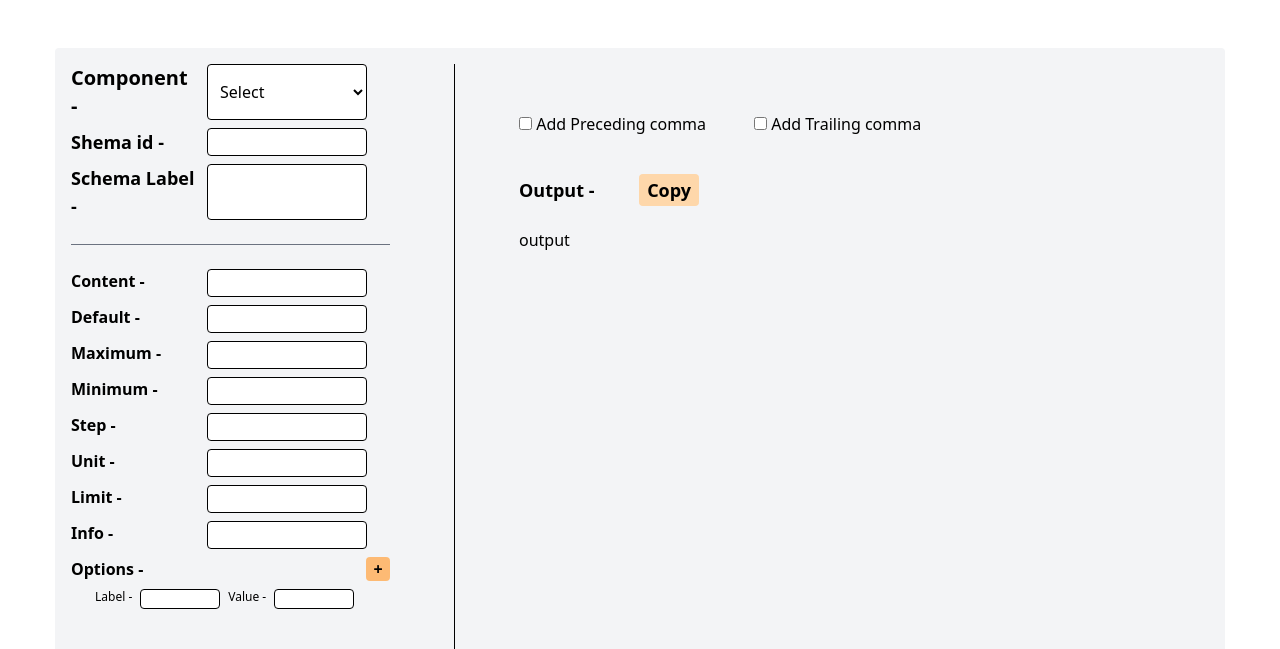
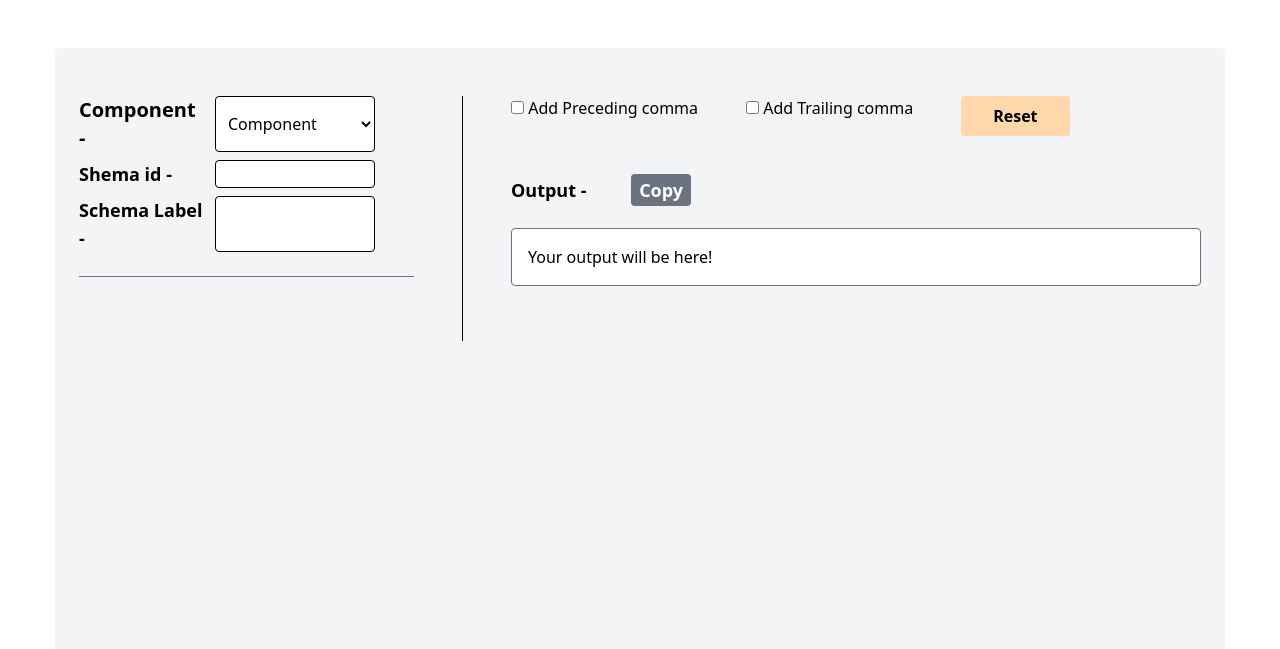
Before and after one commit to mavemohiuddin/Shopify-schema-generator, a plain HTML site: page index.html in a window 1280 px wide. Drawn offline with nearby package versions, Linux system fonts and the light colour scheme.

Commit message:
V1.1.0 - Added reset function and general improvement

```diff
--- a/index.html
+++ b/index.html
@@ -21,18 +21,18 @@
         }
     </script>
 
-    <title>Schema - Develoepr</title>
+    <title>Shopify Schema Dev</title>
 </head>
 
-<body>
-    <div class="max-w-[1170px] mx-auto px-4 my-12 py-4 bg-gray-100 rounded">
-        <div class="flex gap-16">
-            <div class="form border-r pb-10 pr-16 border-black w-96">
+<body class="h-screen py-12">
+    <div class="max-w-[1170px] w-full mx-auto px-6 py-12 bg-gray-100 rounded h-full">
+        <div class="flex gap-12">
+            <div class="form border-r pb-10 pr-12 border-black w-96">
                 <div class="flex flex-col gap-2 justify-evenly flex-1 pb-6 mb-6 border-b border-gray-500">
                     <div class="flex gap-2">
                         <p class="text-xl w-32 font-semibold">Component -</p>
                         <select name="component" class="border border-black rounded px-2 py-px bg-white w-40">
-                            <option value="null"> Select </option>
+                            <option value="null"> Component </option>
                             <option value="header"> Header </option>
                             <option value="paragraph"> Paragraph </option>
                             <option value="null"> -------- </option>
@@ -99,7 +99,7 @@
                         <p class="text-base w-32 font-semibold"> Info -</p>
                         <input type="text" name="info" id="info" class="border border-black rounded bg-white px-2 py-px w-40">
                     </div>
-                    <div class="">
+                    <div class="mt-2">
                         <p class="text-base w-32 font-semibold flex items-center justify-between w-full">Options -
                             <span class="adder font-bold bg-orange-300 h-6 w-6 rounded cursor-pointer inline-block flex justify-center">+</span>
                         </p>
@@ -107,7 +107,7 @@
                     </div>
                 </div>
             </div>
-            <div class="mt-12 flex-1">
+            <div class=" flex-1">
                 <div class="flex gap-12 mb-10">
                     <label for="preceding_comman">
                         <input id="preceding_comman" name="preceding_comman" type="checkbox"/>
@@ -117,9 +117,10 @@
                         <input id="trailing_comman" name="trailing_comman" type="checkbox" />
                         Add Trailing comma
                     </label>
+                    <button class="reset px-8 py-2 bg-orange-200 font-semibold rounded cursor-pointer">Reset</button>
                 </div>
-                <p class="text-lg font-semibold">Output - <span class="copy px-2 py-1 bg-orange-200 rounded ml-10 cursor-pointer">Copy</span></p>
-                <p class="output mt-6">output</p>
+                <p class="text-lg font-semibold">Output - <span class="copy px-2 py-1 bg-orange-200 rounded ml-10 cursor-pointer !bg-gray-500 !cursor-not-allowed !text-white">Copy</span></p>
+                <p class="output mt-6 p-4 border bg-white rounded border-gray-500">Your output will be here!</p>
             </div>
         </div>
     </div>
--- a/index.js
+++ b/index.js
@@ -3,6 +3,7 @@ let output = document.querySelector(".output");
 let copy = document.querySelector(".copy");
 let adder = document.querySelector(".adder");
 let message = document.querySelector(".message");
+let reset = document.querySelector(".reset");
 
 let component = document.querySelector("[name='component']");
 let schemaId = document.querySelector("[name='schema_id']");
@@ -24,6 +25,8 @@ let option_container = document.querySelector(".option_container");
 let allField = [component, schemaId, schemaLabel, content, schemaDefault, maximum, minimum, step, unit, info ,preceding_comman, trailing_comman];
 let subFields = [content, schemaDefault, maximum, minimum, step, unit, limit, info, option_container];
 
+subFields.forEach(field=>field.parentElement.classList.add("hidden"))
+
 allField.forEach(input=>{
     input.addEventListener("change", ()=>{
         builder();
@@ -31,6 +34,7 @@ allField.forEach(input=>{
 })
 
 function updateField() {
+
     if (component.value == "header" || component.value == "paragraph") {
         subFields.forEach(item=>item.parentElement.classList.add("hidden"));
         [content, info].map(item=>item.parentElement.classList.remove("hidden"));
@@ -59,7 +63,12 @@ function write(value) {
 }
 function builder() {
     if (component.value == "null") {
+        subFields.forEach(field=>field.parentElement.classList.add("hidden"));
+        output.innerHTML = "Your output will be here!";
+        ["!bg-gray-500", "!cursor-not-allowed", "!text-white"].forEach(item=>copy.classList.add(item))
         return;
+    } else {
+        ["!bg-gray-500", "!cursor-not-allowed", "!text-white"].forEach(item=>copy.classList.remove(item))
     }
 
     updateField()
@@ -197,3 +206,12 @@ copy.addEventListener("click", ()=>{
         setTimeout(()=>message.classList.add("hidden"), 1500)
     }
 })
+
+reset.addEventListener("click", () => {
+    allField.forEach(field=>{
+        field.value = null;
+        output.innerHTML = "Your output will be here!";
+        subFields.forEach(elem=>elem.parentElement.classList.add("hidden"));
+        [preceding_comman, trailing_comman].forEach(elem=>elem.checked = false);
+    })
+})
```
Also changed, not shown: 1 other file.
